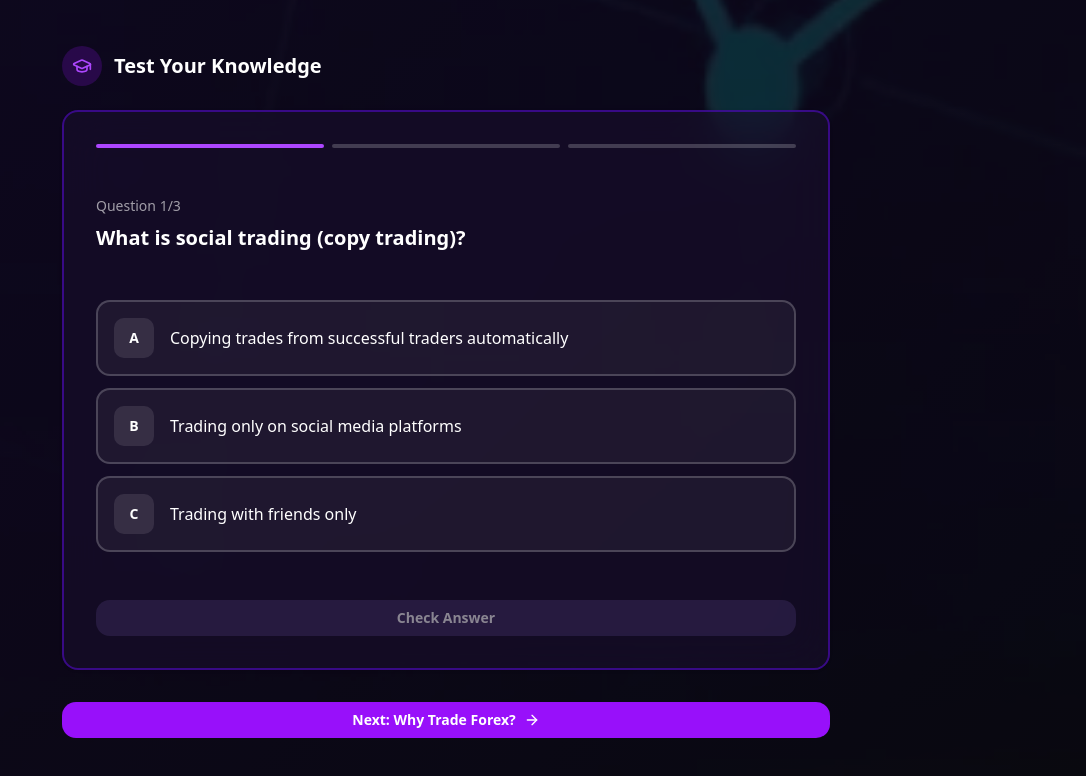
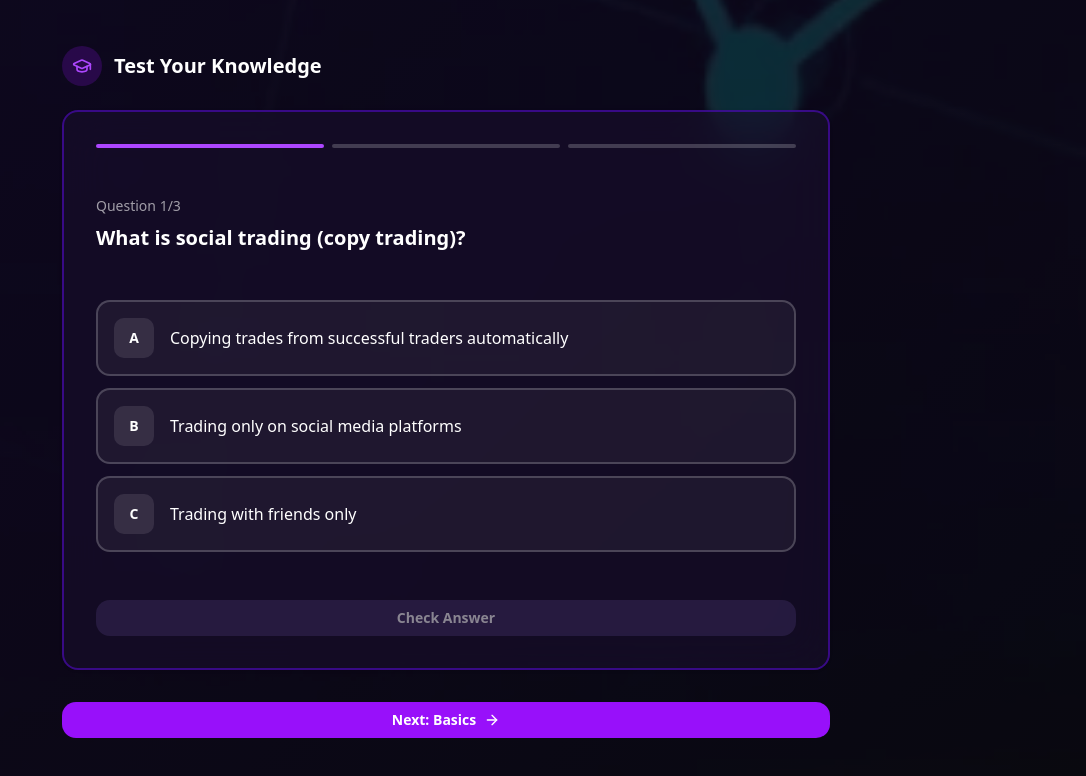
Before and after one commit to SecondNiceee/formatixx, a Next.js app: page /learning/social-trading-binary in a window 1280 px wide. Shown: the part 2672-3448 px from the top of the page, without its empty margins (194-1280 px from the left). Built offline with nearby package versions, Linux system fonts and the light colour scheme; no server answers.

Commit message:
fix: update "Next" button on Social Trading to correct learning path
Redirect to `/learning/basics-binary` instead of outdated URL.

```diff
--- a/app/learning/social-trading-binary/page.tsx
+++ b/app/learning/social-trading-binary/page.tsx
@@ -10,8 +10,8 @@ export default function SocialTradingBinaryPage() {
       title="Social Trading (Copy Trading)"
       category="Getting Started"
       nextLesson={{
-        title: "Why Trade Forex?",
-        href: "/learning/why-trade-forex",
+        title: "Basics",
+        href: "/learning/basics-binary",
       }}
       ContentComponent={SocialTradingBinaryContent}
       QuizComponent={SocialTradingBinaryQuiz}
```
